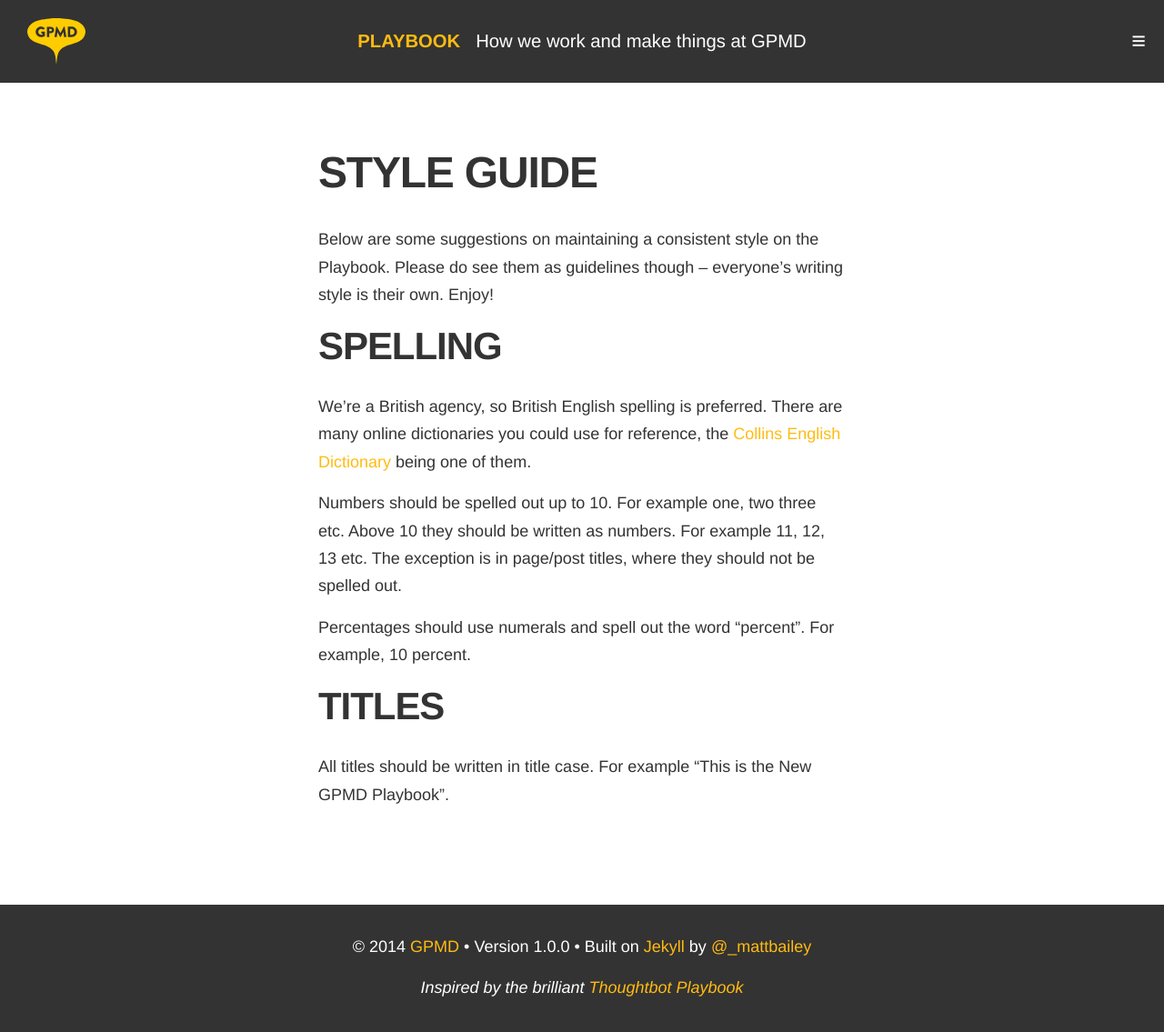
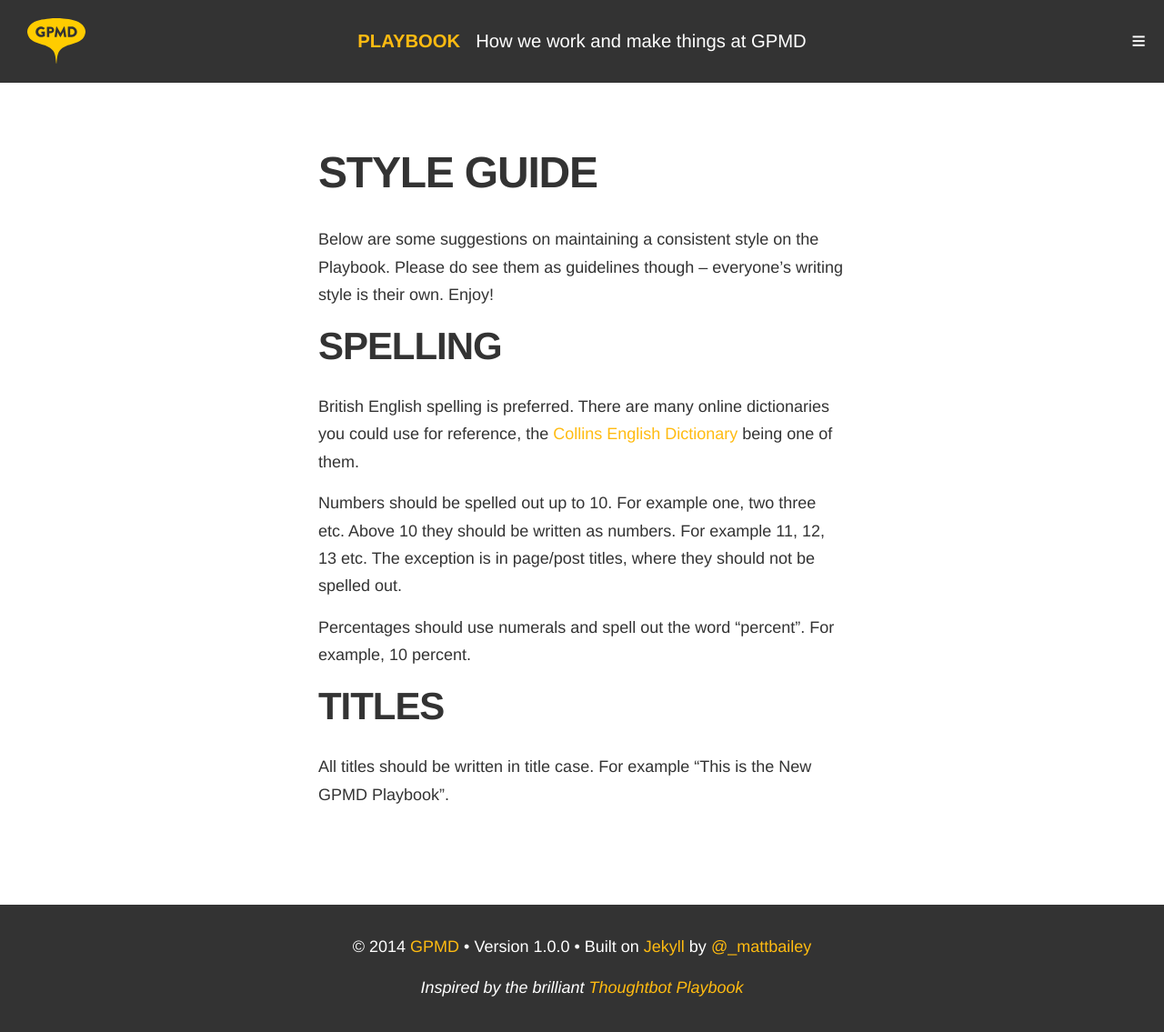
Before and after one commit to gpmd/playbook, a Jekyll site: the page built from _posts/pages/2014-03-11-style-guide.md, in a window 1280 px wide and 1147 px high. Shown: the top 1135 px of the window at 91% size. Built offline with Jekyll 4.4.1, drawn with Linux system fonts in a browser that asks for light colours; nearby versions of some CDN libraries; Markdown is read by kramdown in place of the engine named in the settings.

Commit message:
Updated 2014-03-11-style-guide.md

```diff
--- a/_posts/pages/2014-03-11-style-guide.md
+++ b/_posts/pages/2014-03-11-style-guide.md
@@ -9,7 +9,7 @@ Below are some suggestions on maintaining a consistent style on the Playbook. Pl
 
 ## Spelling
 
-We're a British agency, so British English spelling is preferred. There are many online dictionaries you could use for reference, the [Collins English Dictionary](http://www.collinsdictionary.com/ "Collins English Dictionary") being one of them.
+British English spelling is preferred. There are many online dictionaries you could use for reference, the [Collins English Dictionary](http://www.collinsdictionary.com/ "Collins English Dictionary") being one of them.
 
 Numbers should be spelled out up to 10. For example one, two three etc. Above 10 they should be written as numbers. For example 11, 12, 13 etc. The exception is in page/post titles, where they should not be spelled out.
 
```
